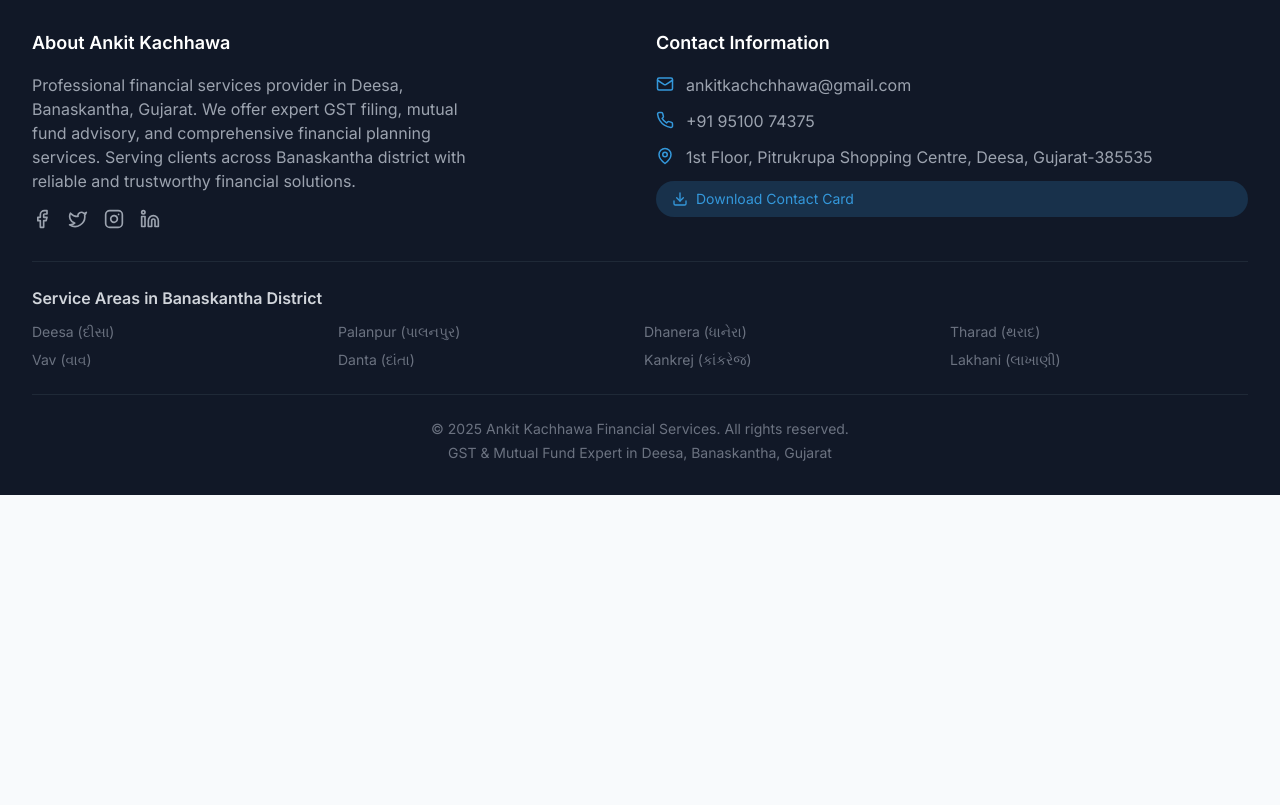
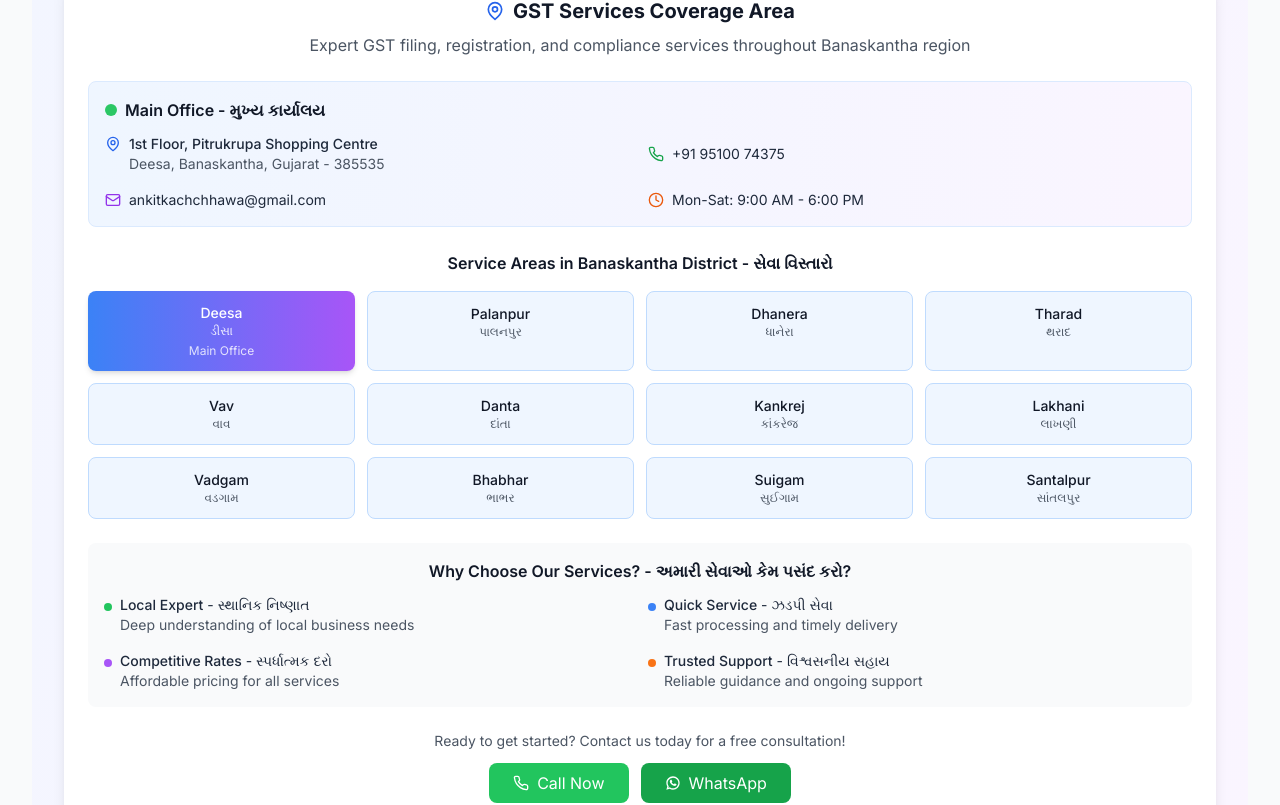
Before and after one commit to AnkitKachhawa1/aaaa, a React (Vite) app: page /gst in a window 1280 px wide. Shown: the part 2435-3240 px from the top of the page. Before the commit the page ends 2930 px from the top, so only its background shows below. Built offline with nearby package versions, Linux system fonts and the light colour scheme.

Commit message:
Add Service Areas Section to Mutual Fund and GST Pages

```diff
--- /dev/null
+++ b/src/components/ServiceAreas.tsx
@@ -0,0 +1,174 @@
+import React from 'react';
+import { MapPin, Phone, Mail, Clock } from 'lucide-react';
+
+interface ServiceAreasProps {
+  service: 'mutual-fund' | 'gst';
+}
+
+const ServiceAreas: React.FC<ServiceAreasProps> = ({ service }) => {
+  const serviceAreas = [
+    { name: 'Deesa', gujarati: 'ડીસા', isMain: true },
+    { name: 'Palanpur', gujarati: 'પાલનપુર', isMain: false },
+    { name: 'Dhanera', gujarati: 'ધાનેરા', isMain: false },
+    { name: 'Tharad', gujarati: 'થરાદ', isMain: false },
+    { name: 'Vav', gujarati: 'વાવ', isMain: false },
+    { name: 'Danta', gujarati: 'દાંતા', isMain: false },
+    { name: 'Kankrej', gujarati: 'કાંકરેજ', isMain: false },
+    { name: 'Lakhani', gujarati: 'લાખણી', isMain: false },
+    { name: 'Vadgam', gujarati: 'વડગામ', isMain: false },
+    { name: 'Bhabhar', gujarati: 'ભાભર', isMain: false },
+    { name: 'Suigam', gujarati: 'સુઈગામ', isMain: false },
+    { name: 'Santalpur', gujarati: 'સાંતલપુર', isMain: false },
+  ];
+
+  const serviceTitle = service === 'mutual-fund'
+    ? 'Mutual Fund Services Coverage Area'
+    : 'GST Services Coverage Area';
+
+  const serviceDescription = service === 'mutual-fund'
+    ? 'Professional Mutual Fund and SIP advisory services available across Banaskantha district'
+    : 'Expert GST filing, registration, and compliance services throughout Banaskantha region';
+
+  return (
+    <section className="mt-8">
+      <div className="bg-white rounded-xl shadow-lg p-4 sm:p-6">
+        <div className="text-center mb-6">
+          <h2 className="text-lg sm:text-xl font-bold text-gray-900 mb-2 flex items-center justify-center gap-2">
+            <MapPin className="text-blue-600" size={20} />
+            {serviceTitle}
+          </h2>
+          <p className="text-gray-600 text-sm sm:text-base">
+            {serviceDescription}
+          </p>
+        </div>
+
+        {/* Main Office */}
+        <div className="bg-gradient-to-r from-blue-50 to-purple-50 rounded-lg p-4 mb-6 border border-blue-100">
+          <h3 className="font-semibold text-gray-900 mb-3 flex items-center gap-2">
+            <div className="w-3 h-3 bg-green-500 rounded-full animate-pulse"></div>
+            Main Office - મુખ્ય કાર્યાલય
+          </h3>
+          <div className="grid grid-cols-1 md:grid-cols-2 gap-4 text-sm">
+            <div className="flex items-start gap-2">
+              <MapPin size={16} className="text-blue-600 mt-0.5 flex-shrink-0" />
+              <div>
+                <p className="font-medium">1st Floor, Pitrukrupa Shopping Centre</p>
+                <p className="text-gray-600">Deesa, Banaskantha, Gujarat - 385535</p>
+              </div>
+            </div>
+            <div className="flex items-center gap-2">
+              <Phone size={16} className="text-green-600 flex-shrink-0" />
+              <span>+91 95100 74375</span>
+            </div>
+            <div className="flex items-center gap-2">
+              <Mail size={16} className="text-purple-600 flex-shrink-0" />
+              <span>ankitkachchhawa@gmail.com</span>
+            </div>
+            <div className="flex items-center gap-2">
+              <Clock size={16} className="text-orange-600 flex-shrink-0" />
+              <span>Mon-Sat: 9:00 AM - 6:00 PM</span>
+            </div>
+          </div>
+        </div>
+
+        {/* Service Areas Grid */}
+        <div className="mb-6">
+          <h3 className="font-semibold text-gray-900 mb-4 text-center">
+            Service Areas in Banaskantha District - સેવા વિસ્તારો
+          </h3>
+          <div className="grid grid-cols-2 sm:grid-cols-3 md:grid-cols-4 gap-3">
+            {serviceAreas.map((area, index) => (
+              <div
+                key={index}
+                className={`p-3 rounded-lg text-center transition-all duration-300 hover:shadow-md ${
+                  area.isMain
+                    ? 'bg-gradient-to-r from-blue-500 to-purple-500 text-white shadow-md'
+                    : service === 'mutual-fund'
+                      ? 'bg-green-50 hover:bg-green-100 border border-green-200'
+                      : 'bg-blue-50 hover:bg-blue-100 border border-blue-200'
+                }`}
+              >
+                <div className={`font-medium text-sm ${area.isMain ? 'text-white' : 'text-gray-900'}`}>
+                  {area.name}
+                </div>
+                <div className={`text-xs ${area.isMain ? 'text-white/90' : 'text-gray-600'}`}>
+                  {area.gujarati}
+                </div>
+                {area.isMain && (
+                  <div className="text-xs text-white/80 mt-1">Main Office</div>
+                )}
+              </div>
+            ))}
+          </div>
+        </div>
+
+        {/* Service Highlights */}
+        <div className="bg-gray-50 rounded-lg p-4">
+          <h3 className="font-semibold text-gray-900 mb-3 text-center">
+            Why Choose Our Services? - અમારી સેવાઓ કેમ પસંદ કરો?
+          </h3>
+          <div className="grid grid-cols-1 md:grid-cols-2 gap-4 text-sm">
+            <div className="flex items-start gap-2">
+              <div className="w-2 h-2 bg-green-500 rounded-full mt-2 flex-shrink-0"></div>
+              <div>
+                <span className="font-medium">Local Expert</span> - સ્થાનિક નિષ્ણાત
+                <p className="text-gray-600">Deep understanding of local business needs</p>
+              </div>
+            </div>
+            <div className="flex items-start gap-2">
+              <div className="w-2 h-2 bg-blue-500 rounded-full mt-2 flex-shrink-0"></div>
+              <div>
+                <span className="font-medium">Quick Service</span> - ઝડપી સેવા
+                <p className="text-gray-600">Fast processing and timely delivery</p>
+              </div>
+            </div>
+            <div className="flex items-start gap-2">
+              <div className="w-2 h-2 bg-purple-500 rounded-full mt-2 flex-shrink-0"></div>
+              <div>
+                <span className="font-medium">Competitive Rates</span> - સ્પર્ધાત્મક દરો
+                <p className="text-gray-600">Affordable pricing for all services</p>
+              </div>
+            </div>
+            <div className="flex items-start gap-2">
+              <div className="w-2 h-2 bg-orange-500 rounded-full mt-2 flex-shrink-0"></div>
+              <div>
+                <span className="font-medium">Trusted Support</span> - વિશ્વસનીય સહાય
+                <p className="text-gray-600">Reliable guidance and ongoing support</p>
+              </div>
+            </div>
+          </div>
+        </div>
+
+        {/* Call to Action */}
+        <div className="mt-6 text-center">
+          <p className="text-gray-600 text-sm mb-3">
+            Ready to get started? Contact us today for a free consultation!
+          </p>
+          <div className="flex flex-col sm:flex-row gap-3 justify-center">
+            <a
+              href="tel:+919510074375"
+              className="bg-green-500 hover:bg-green-600 text-white px-6 py-2 rounded-lg transition-colors duration-300 flex items-center justify-center gap-2"
+            >
+              <Phone size={16} />
+              Call Now
+            </a>
+            <a
+              href="https://wa.me/919510074375"
+              target="_blank"
+              rel="noopener noreferrer"
+              className="bg-green-600 hover:bg-green-700 text-white px-6 py-2 rounded-lg transition-colors duration-300 flex items-center justify-center gap-2"
+            >
+              <svg className="w-4 h-4" fill="currentColor" viewBox="0 0 24 24">
+                <path d="M12 4a8 8 0 0 0-6.895 12.06l.569.718-.697 2.359 2.32-.648.379.243A8 8 0 1 0 12 4ZM2 12C2 6.477 6.477 2 12 2s10 4.477 10 10-4.477 10-10 10a9.96 9.96 0 0 1-5.016-1.347l-4.948 1.382 1.426-4.829-.006-.007-.033-.055A9.958 9.958 0 0 1 2 12Z"/>
+                <path d="M16.735 13.492c-.038-.018-1.497-.736-1.756-.83a1.008 1.008 0 0 0-.34-.075c-.196 0-.362.098-.49.291-.146.217-.587.732-.723.886-.018.02-.042.045-.057.045-.013 0-.239-.093-.307-.123-1.564-.68-2.751-2.313-2.914-2.589-.023-.04-.024-.057-.024-.057.005-.021.058-.074.085-.101.08-.079.166-.182.249-.283l.117-.14c.121-.14.175-.25.237-.375l.033-.066a.68.68 0 0 0-.02-.64c-.034-.069-.65-1.555-.715-1.711-.158-.377-.366-.552-.655-.552-.027 0 0 0-.112.005-.137.005-.883.104-1.213.311-.35.22-.94.924-.94 2.16 0 1.112.705 2.162 1.008 2.561l.041.06c1.161 1.695 2.608 2.951 4.074 3.537 1.412.564 2.081.63 2.461.63.16 0 .288-.013.4-.024l.072-.007c.488-.043 1.56-.599 1.804-1.276.192-.534.243-1.117.115-1.329-.088-.144-.239-.216-.43-.308Z"/>
+              </svg>
+              WhatsApp
+            </a>
+          </div>
+        </div>
+      </div>
+    </section>
+  );
+};
+
+export default ServiceAreas;
--- a/src/pages/GSTPage.tsx
+++ b/src/pages/GSTPage.tsx
@@ -1,5 +1,6 @@
 import React, { useState } from 'react';
 import { FileText, AlertTriangle, HelpCircle, MapPin, Phone, Mail } from 'lucide-react';
+import ServiceAreas from '../components/ServiceAreas';
 
 const gstFaqItems = [
   {
@@ -236,7 +237,7 @@ const GSTPage = () => {
         </section>
 
         {/* Contact Form */}
-        <section>
+        <section className="mb-8">
           <div className="bg-white rounded-xl shadow-lg p-4 sm:p-6">
             <h2 className="text-lg sm:text-xl font-bold text-gray-900 mb-4 flex items-center gap-2">
               <div className="bg-gradient-to-r from-green-500 to-blue-500 p-1 rounded-full">
@@ -293,6 +294,9 @@ const GSTPage = () => {
             </div>
           </div>
         </section>
+
+        {/* Service Areas Section */}
+        <ServiceAreas service="gst" />
       </div>
     </div>
   );
--- a/src/pages/MutualFundPage.tsx
+++ b/src/pages/MutualFundPage.tsx
@@ -1,5 +1,6 @@
 import React, { useState } from 'react';
 import { HelpCircle, MapPin, Phone, TrendingUp } from 'lucide-react';
+import ServiceAreas from '../components/ServiceAreas';
 
 const faqItems = [
   {
@@ -229,7 +230,7 @@ const MutualFundPage = () => {
         </section>
 
         {/* Contact Form */}
-        <section>
+        <section className="mb-8">
           <div className="bg-white rounded-xl shadow-lg p-4 sm:p-6 lg:p-8">
             <h2 className="text-lg sm:text-xl font-bold text-gray-900 mb-4 flex items-center gap-2">
               <div className="bg-gradient-to-r from-green-500 to-blue-500 p-1 rounded-full">
@@ -286,6 +287,9 @@ const MutualFundPage = () => {
             </div>
           </div>
         </section>
+
+        {/* Service Areas Section */}
+        <ServiceAreas service="mutual-fund" />
       </div>
     </div>
   );
```
